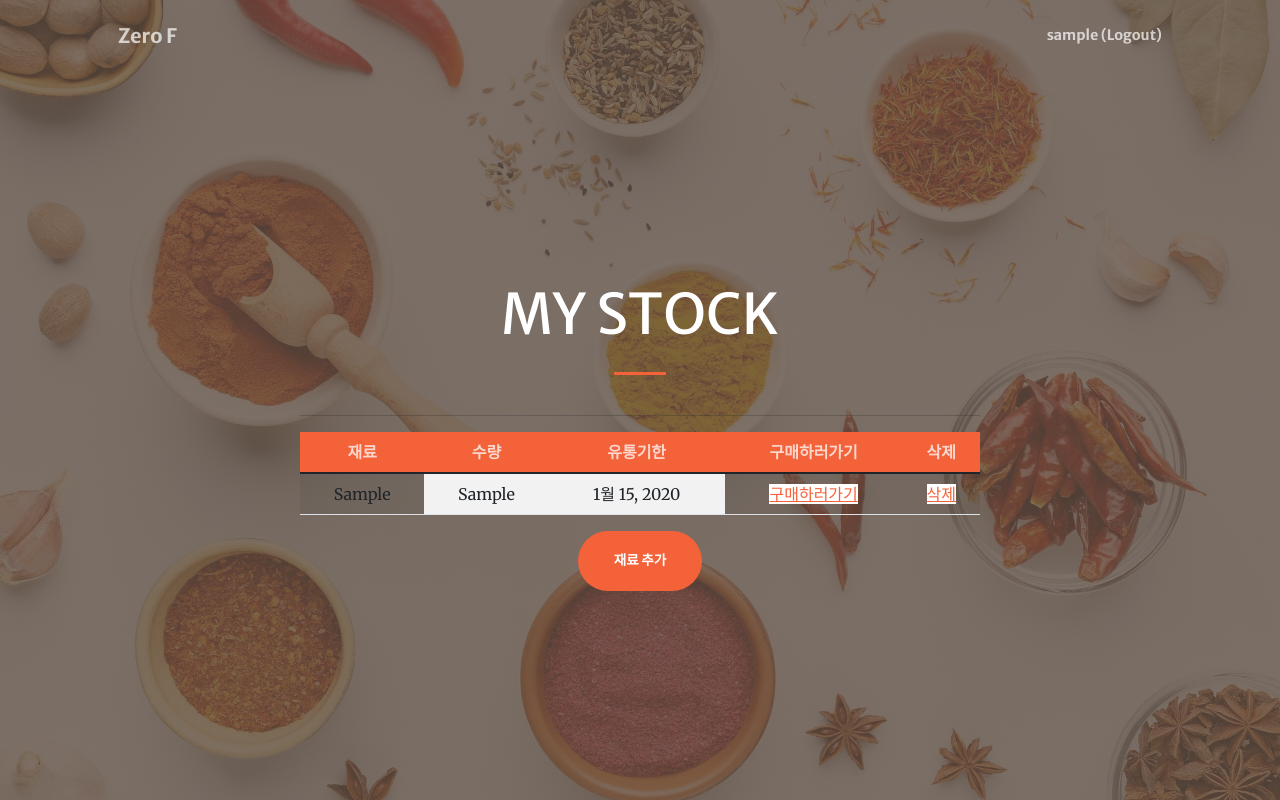
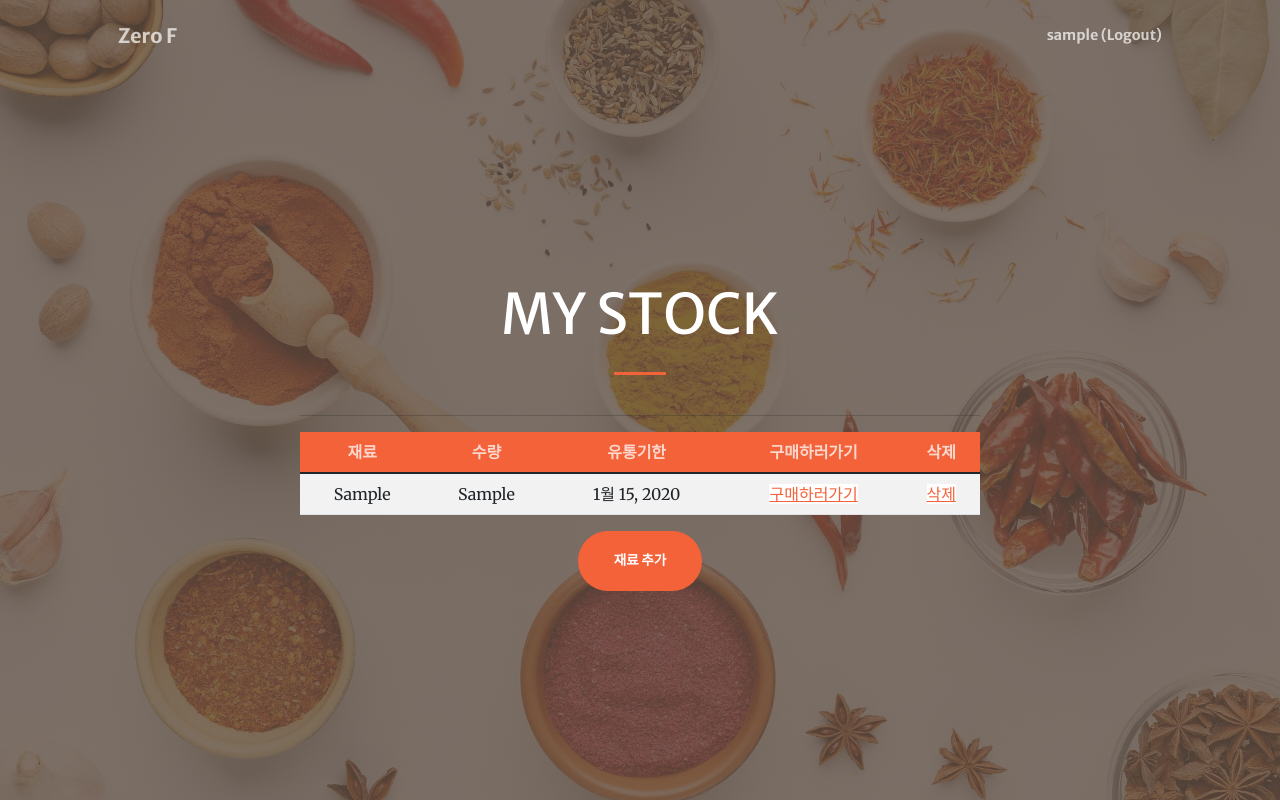
Before and after one commit to suminnnnnnn/recipe, a Django app: page /stock/stock/ in a window 1280 px wide. Run offline with Django 3.2, Linux system fonts and the light colour scheme; a user stored in the database is signed in; tables that the repository leaves empty hold one stand-in row (values such as "Sample post"); parts of the project's set-up code (start-up, migrations or seed data) failed here and were passed over; some libraries are stand-ins or nearby versions.

Commit message:
20220525

```diff
--- a/stockapp/templates/stockapp/stock.html
+++ b/stockapp/templates/stockapp/stock.html
@@ -65,11 +65,11 @@
 
                             <tbody>
                                 <tr>
-                                    <td class="col-lg bg-lightsalmon text-black-75">{{ stock.stock_stock }}</td>
+                                    <td class="col-lg bg-white text-black-75">{{ stock.stock_stock }}</td>
                                     <td class="col-lg bg-white text-black-75">{{ stock.stock_amount }}</td>
                                     <td class="col-lg bg-white text-black-75">{{ stock.stock_month }}</td>
-                                    <td> <a class="col-lg bg-white text-black-75" href="{{ stock.stock_urls }}">구매하러가기</a></td>
-                                    <td> <a class="col-lg bg-white text-black-75" href="delete/{{ stock.id }}">삭제</a></td>
+                                    <td class="col-lg bg-white text-black-75"> <a class="col-lg bg-white text-black-75" href="{{ stock.stock_urls }}">구매하러가기</a></td>
+                                    <td class="col-lg bg-white text-black-75"> <a class="col-lg bg-white text-black-75" href="delete/{{ stock.id }}">삭제</a></td>
                                 </tr>
                             </tbody>
                             {% endfor %}
--- a/stockapp/views.py
+++ b/stockapp/views.py
@@ -1,5 +1,8 @@
 from ast import Add
+from asyncio.windows_events import NULL
+from operator import length_hint
 from ssl import MemoryBIO
+from django.forms import DateTimeField
 from django.http import HttpResponse
 from django.shortcuts import render
 from django.contrib.auth.models import User
@@ -10,6 +13,7 @@ from .models import Add ,Stock
 def add(request):
   if request.user.is_authenticated:
     if request.method == 'POST':
+
       Member = User.objects.get(username=request.user.username)
 
       Add_stock = request.POST.get('Add_stock')
@@ -19,12 +23,15 @@ def add(request):
       url_end = '&channel=user'
       url_all = url_start + Add_stock + url_end
 
-      add = Add(Add_stock=Add_stock, Add_amount=Add_amount,Add_month=Add_month,Add_user=Member)
-      stock = Stock(stock_stock=Add_stock, stock_amount=Add_amount,stock_month=Add_month,stock_urls=url_all,stock_user=Member)
-      add.save()
-      stock.save()
+      if len(Add_month) == NULL:
+        return render(request, 'stockapp/add.html',{})
+      else:
+        add = Add(Add_stock=Add_stock, Add_amount=Add_amount,Add_month=Add_month,Add_user=Member)
+        stock = Stock(stock_stock=Add_stock, stock_amount=Add_amount,stock_month=Add_month,stock_urls=url_all,stock_user=Member)
+        add.save()
+        stock.save()
 
-      return render(request, 'stockapp/message.html',{})
+        return render(request, 'stockapp/message.html',{})
     return render(request, 'stockapp/add.html', {})
   else:
     return render(request,'member/login.html')
```
